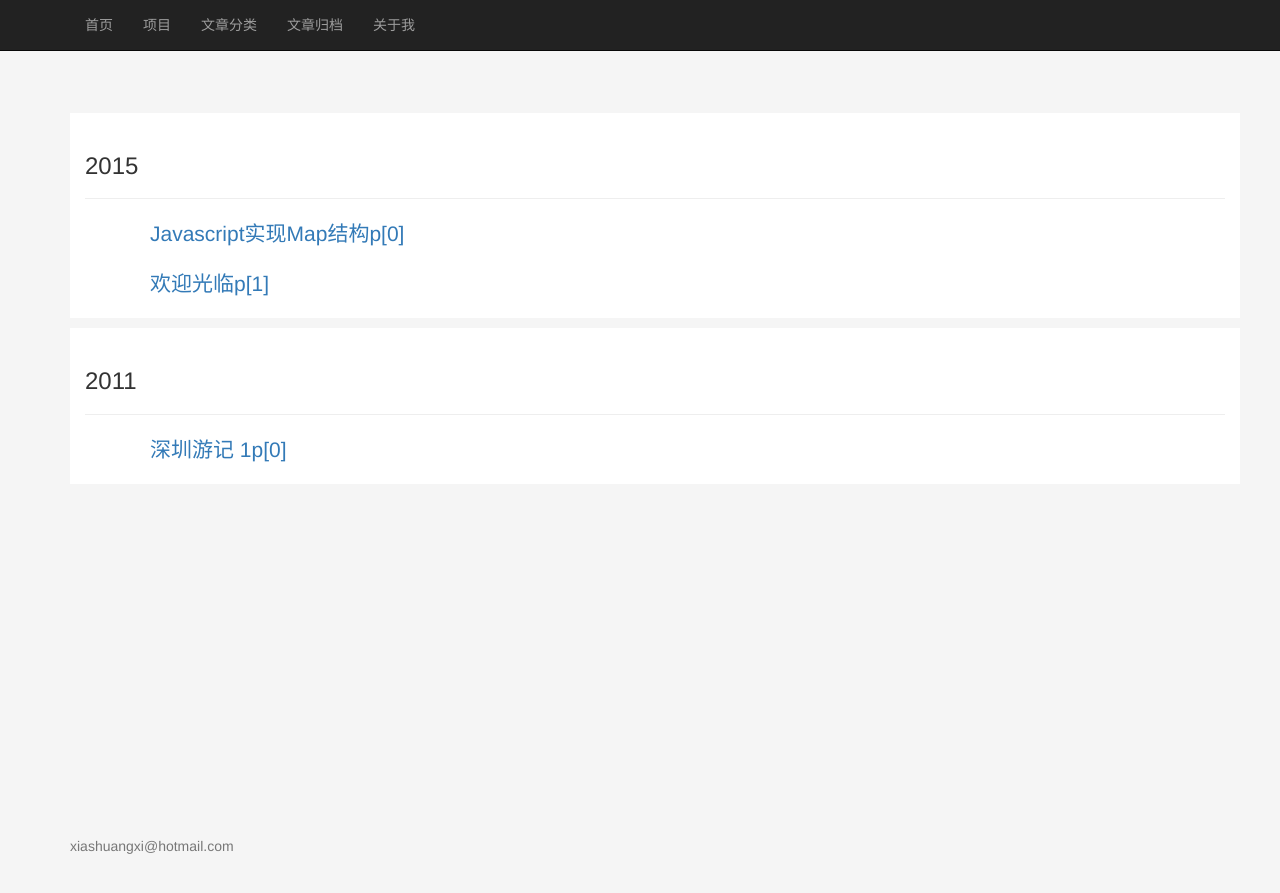
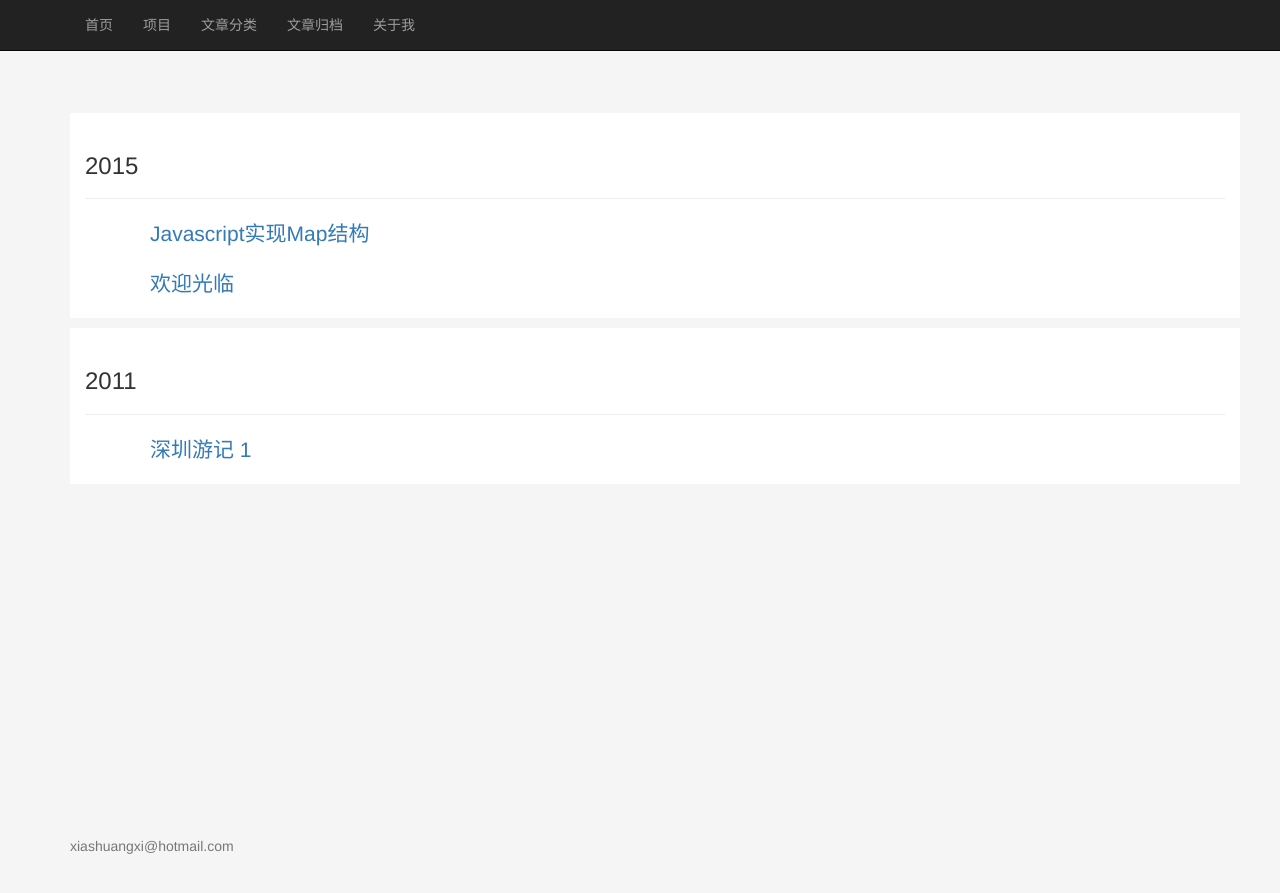
Before and after one commit to jinchangle/xiashuangxi.github.io, a Jekyll site: the page built from archive.html, in a window 1280 px wide. Shown: the top 893 px of the page. Built offline with Jekyll 4.4.1, drawn with Linux system fonts in a browser that asks for light colours; nearby versions of some CDN libraries.

Commit message:
Changes to be committed: 	modified:   _layouts/archive.html

```diff
--- a/_layouts/archive.html
+++ b/_layouts/archive.html
@@ -25,7 +25,7 @@
                 {% endif %}
                         <div class="container" style='margin-left: 50px;'>
                             <p id='page.content' class="lead">
-                                    <a href = '{{ post.url }}'>{{ post.title }}p[{{p}}]</a>
+                                    <a href = '{{ post.url }}'>{{ post.title }}</a>
                             </p>
                         </div>
                     </div>
```
